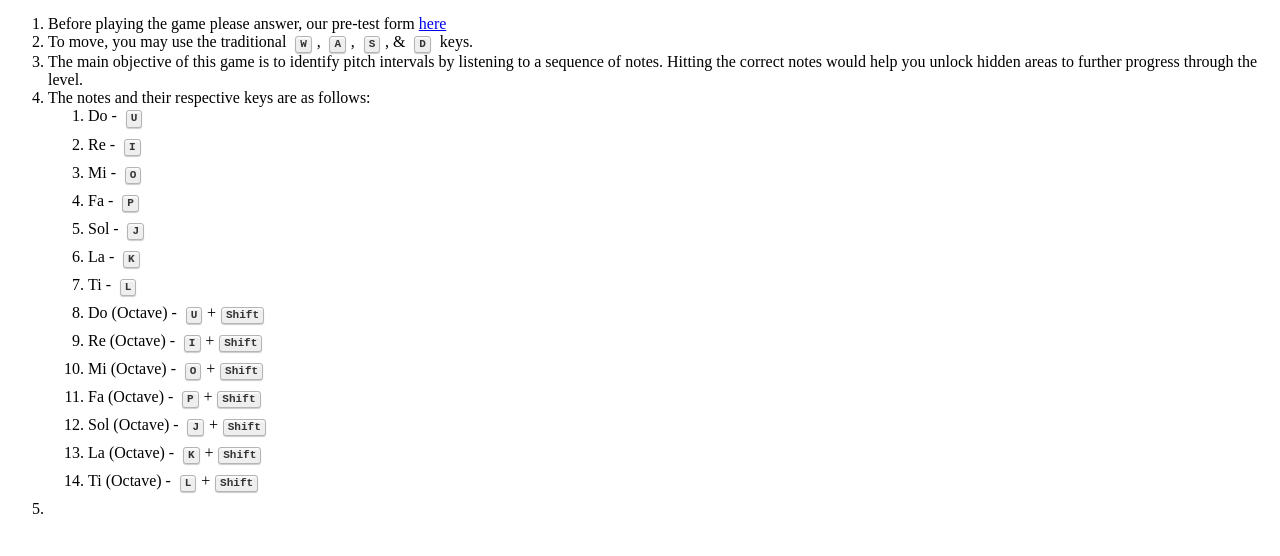
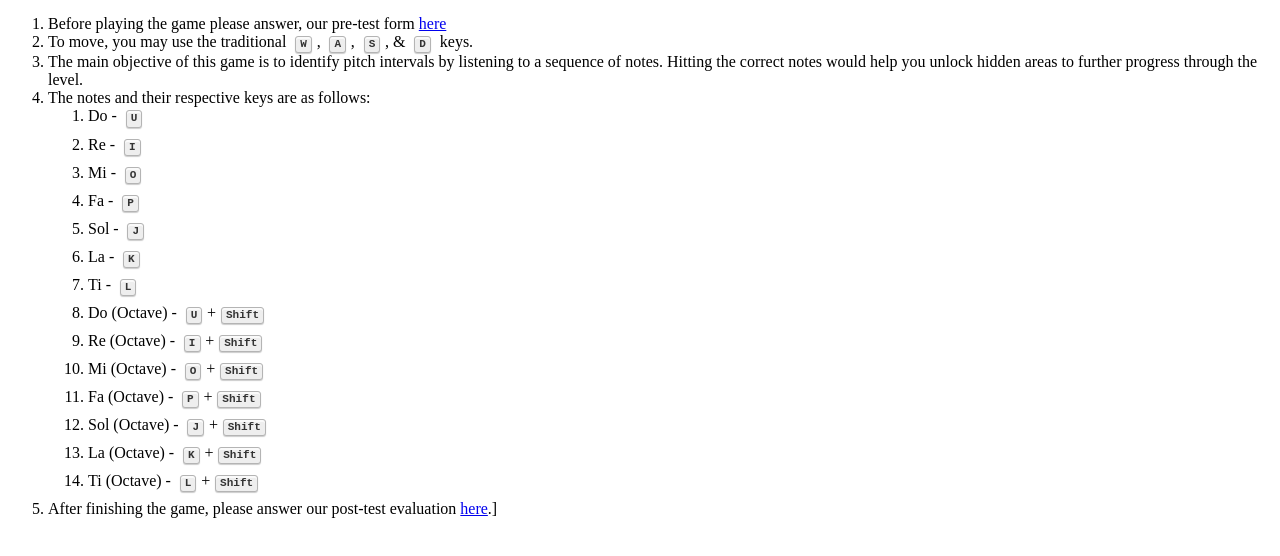
Before and after one commit to gavindizon/interval-pitch-game, a plain HTML site: page instructions.html in a window 1280 px wide. Shown: the part 44-600 px from the top of the page. Drawn offline with Linux system fonts and the light colour scheme.

Commit message:
Add more instructions

```diff
--- a/instructions.html
+++ b/instructions.html
@@ -58,7 +58,7 @@
                     <li>Ti (Octave) - <kbd>L</kbd>+<kbd>Shift</kbd></li>
                 </ol>
             </li>
-            <li></li>
+            <li>After finishing the game, please answer our post-test evaluation <a href="https://form.jotform.com/223343532438049" target="_blank">here</a>.]</li>
         </ol>
     </div>
 </div>
```
